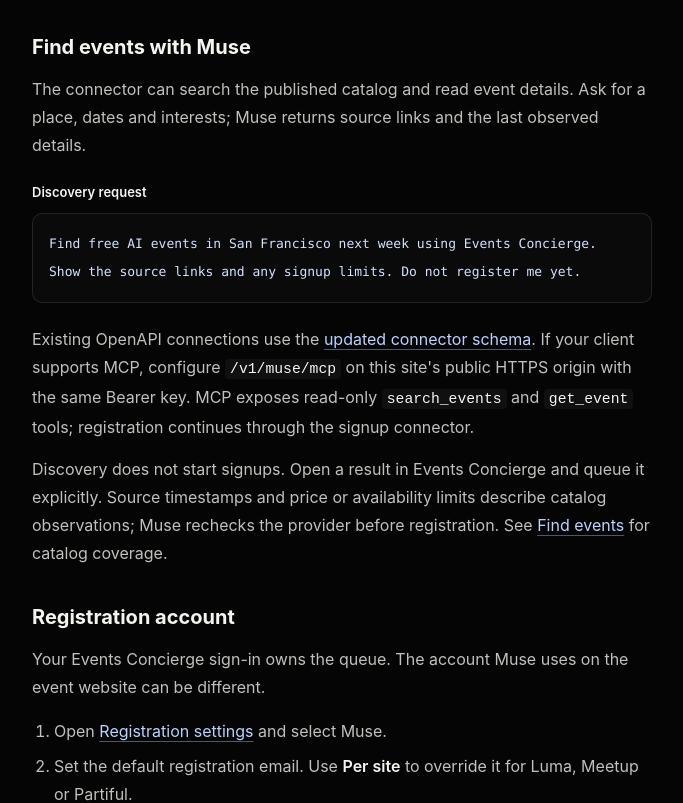
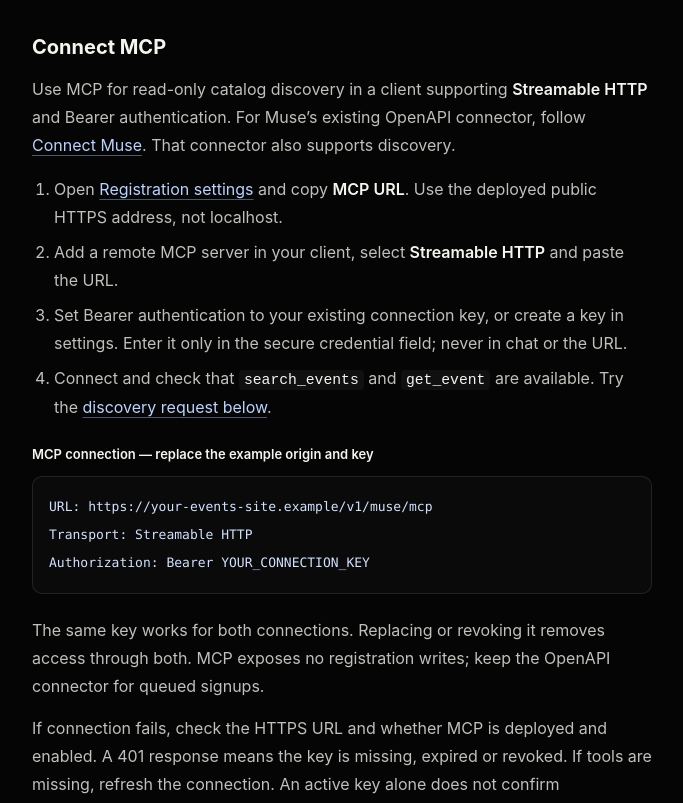
Before and after one commit to iliazlobin/events-concierge, a Next.js app in the folder web/: page /docs/muse in a window 1280 px wide. Shown: the part 880-1683 px from the top of the page, without its empty margins (192-875 px from the left). Built offline with nearby package versions, Linux system fonts and the light colour scheme.

Commit message:
Expose MCP connection setup in registration settings and docs

```diff
--- a/web/app/docs/muse/page.tsx
+++ b/web/app/docs/muse/page.tsx
@@ -9,7 +9,7 @@
   return <GuidePage
     title="Registrations"
     intro={<p>Queue free Luma, Meetup or Partiful events before they end. Muse completes registration in its own browser.</p>}
-    contents={[{ href: "#connect", label: "Connect" }, { href: "#discover", label: "Find events" }, { href: "#account", label: "Registration account" }, { href: "#start", label: "Queue and start" }, { href: "#progress", label: "Progress" }, { href: "#recovery", label: "Limits and recovery" }]}
+    contents={[{ href: "#connect", label: "Connect" }, { href: "#mcp", label: "Connect MCP" }, { href: "#discover", label: "Find events" }, { href: "#account", label: "Registration account" }, { href: "#start", label: "Queue and start" }, { href: "#progress", label: "Progress" }, { href: "#recovery", label: "Limits and recovery" }]}
   >
     <h2 id="connect" tabIndex={-1}>Connect Muse</h2>
     <ol>
@@ -22,10 +22,21 @@
     <p>Bearer authentication sends the connection key in the request’s authorization header:</p>
     <CodeBlock label="Connector request format — placeholder key">{"GET /v1/muse/connector/batches?limit=100\nAuthorization: Bearer YOUR_CONNECTION_KEY"}</CodeBlock>
     <p>The <a href="/v1/muse/openapi.json">connector schema</a> describes the operations Muse can use when signups are enabled. Your event-provider logins stay in Muse.</p>
+    <h2 id="mcp" tabIndex={-1}>Connect MCP</h2>
+    <p>Use MCP for read-only catalog discovery in a client supporting <strong>Streamable HTTP</strong> and Bearer authentication. For Muse’s existing OpenAPI connector, follow <a href="#connect">Connect Muse</a>. That connector also supports discovery.</p>
+    <ol>
+      <li>Open <Link href="/settings/registrations">Registration settings</Link> and copy <strong>MCP URL</strong>. Use the deployed public HTTPS address, not localhost.</li>
+      <li>Add a remote MCP server in your client, select <strong>Streamable HTTP</strong> and paste the URL.</li>
+      <li>Set Bearer authentication to your existing connection key, or create a key in settings. Enter it only in the secure credential field; never in chat or the URL.</li>
+      <li>Connect and check that <code>search_events</code> and <code>get_event</code> are available. Try the <a href="#discover">discovery request below</a>.</li>
+    </ol>
+    <CodeBlock label="MCP connection — replace the example origin and key">{"URL: https://your-events-site.example/v1/muse/mcp\nTransport: Streamable HTTP\nAuthorization: Bearer YOUR_CONNECTION_KEY"}</CodeBlock>
+    <p>The same key works for both connections. Replacing or revoking it removes access through both. MCP exposes no registration writes; keep the OpenAPI connector for queued signups.</p>
+    <p>If connection fails, check the HTTPS URL and whether MCP is deployed and enabled. A 401 response means the key is missing, expired or revoked. If tools are missing, refresh the connection. An active key alone does not confirm connectivity.</p>
     <h2 id="discover" tabIndex={-1}>Find events with Muse</h2>
     <p>The connector can search the published catalog and read event details. Ask for a place, dates and interests; Muse returns source links and the last observed details.</p>
     <CodeBlock label="Discovery request">{"Find free AI events in San Francisco next week using Events Concierge. Show the source links and any signup limits. Do not register me yet."}</CodeBlock>
-    <p>Existing OpenAPI connections use the <a href="/v1/muse/openapi.json">updated connector schema</a>. If your client supports MCP, configure <code>/v1/muse/mcp</code> on this site's public HTTPS origin with the same Bearer key. MCP exposes read-only <code>search_events</code> and <code>get_event</code> tools; registration continues through the signup connector.</p>
+    <p>Existing OpenAPI connections use the <a href="/v1/muse/openapi.json">updated connector schema</a>. For MCP clients, follow <a href="#mcp">Connect MCP</a>. MCP exposes read-only <code>search_events</code> and <code>get_event</code> tools; registration continues through the signup connector.</p>
     <p>Discovery does not start signups. Open a result in Events Concierge and queue it explicitly. Source timestamps and price or availability limits describe catalog observations; Muse rechecks the provider before registration. See <Link href="/docs/browsing">Find events</Link> for catalog coverage.</p>
     <h2 id="account" tabIndex={-1}>Registration account</h2>
     <p>Your Events Concierge sign-in owns the queue. The account Muse uses on the event website can be different.</p>
```
Also changed, not shown: web/components/settings/muse-panel.tsx (+13 -1 lines), 1 other file (tests, documents, lock files or other folders).
